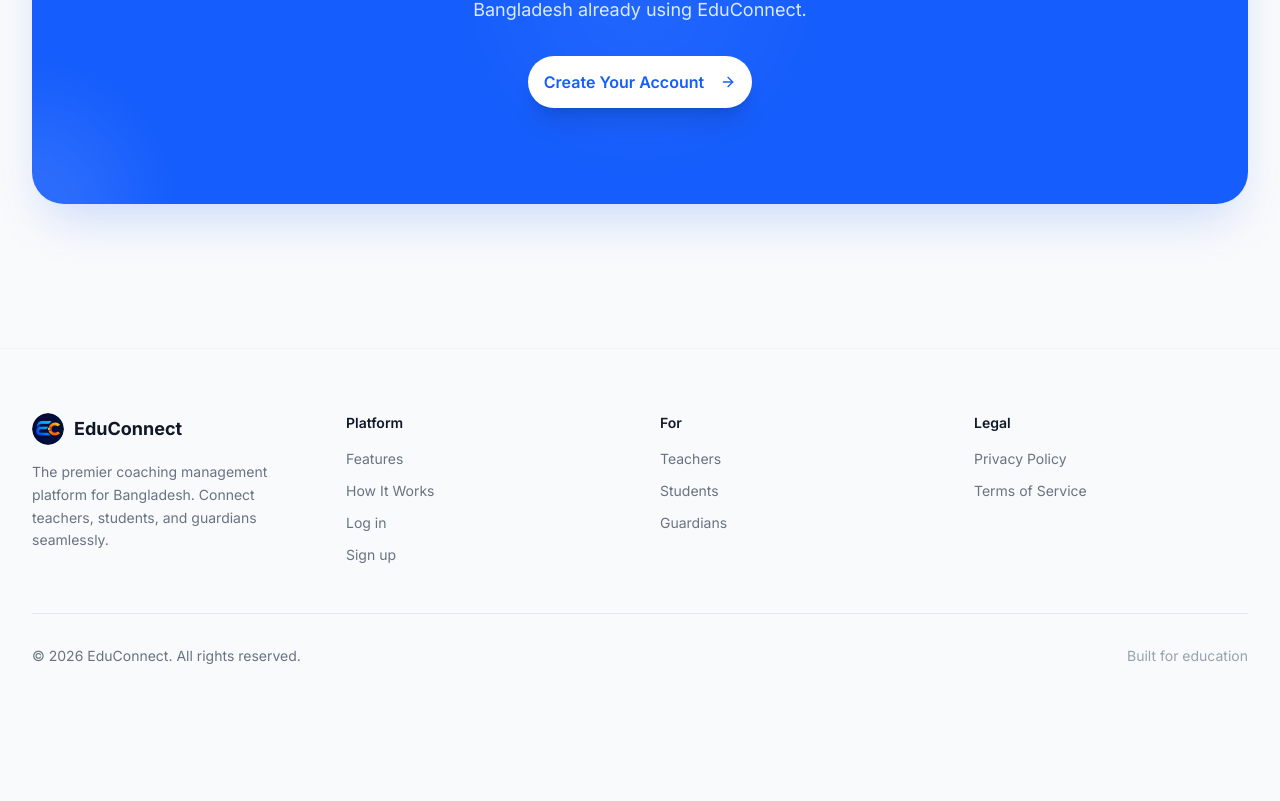
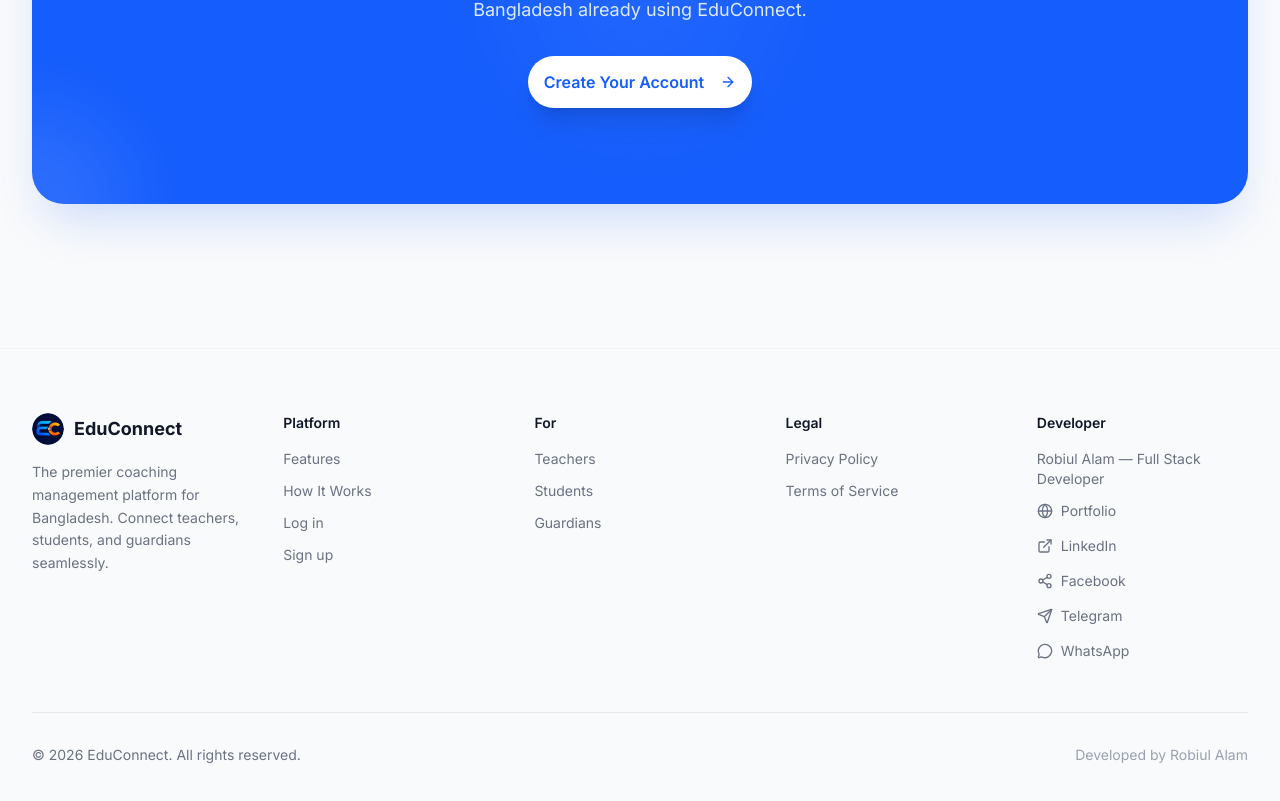
Before and after one commit to robiulalamdev/educonnect-cms-frontend, a Next.js app: page / in a window 1280 px wide. Shown: the part 3656-4457 px from the top of the page. Before the commit the page ends 4386 px from the top, so only its background shows below. Built offline with nearby package versions, Linux system fonts and the light colour scheme; no server answers.

Commit message:
Add developer info to assistant knowledge and website footer

```diff
--- a/components/assistant/assistant-widget.tsx
+++ b/components/assistant/assistant-widget.tsx
@@ -32,6 +32,11 @@ const ROUTE_LINKS: { phrases: string[]; href: string; label: string }[] = [
   { phrases: ["subscription", "package", "packages", "plan"], href: "/dashboard/subscription", label: "Subscription" },
   { phrases: ["review", "reviews", "rating", "ratings"], href: "/dashboard/reviews", label: "Reviews" },
   { phrases: ["enrollment", "enrollments"], href: "/dashboard/enrollments", label: "Enrollments" },
+  { phrases: ["portfolio", "portfolio website", "robiulalamdev", "robiul alam", "robiul"], href: "https://robiulalamdev.vercel.app", label: "Robiul Alam" },
+  { phrases: ["whatsapp"], href: "https://wa.me/8801751299132", label: "WhatsApp" },
+  { phrases: ["linkedin"], href: "https://www.linkedin.com/in/robiulalamdev", label: "LinkedIn" },
+  { phrases: ["telegram"], href: "https://t.me/robiulalamdev", label: "Telegram" },
+  { phrases: ["facebook"], href: "https://www.facebook.com/robiulalamdev", label: "Facebook" },
 ];
 
 function renderContent(content: string): React.ReactNode[] {
--- a/components/layout/footer.tsx
+++ b/components/layout/footer.tsx
@@ -1,12 +1,31 @@
 import Link from "next/link";
 import { ROUTES, SITE } from "@/lib/constants";
 import { BrandLogo } from "@/components/brand-logo";
+import { ExternalLink, Globe, Send, MessageCircle, Share2 } from "lucide-react";
+
+const DEVELOPER = {
+  name: "Robiul Alam",
+  role: "Full Stack Developer",
+  portfolio: "https://robiulalamdev.vercel.app",
+  linkedin: "https://www.linkedin.com/in/robiulalamdev",
+  facebook: "https://www.facebook.com/robiulalamdev",
+  telegram: "https://t.me/robiulalamdev",
+  whatsapp: "https://wa.me/8801751299132",
+};
+
+const developerLinks = [
+  { href: DEVELOPER.portfolio, label: "Portfolio", icon: Globe },
+  { href: DEVELOPER.linkedin, label: "LinkedIn", icon: ExternalLink },
+  { href: DEVELOPER.facebook, label: "Facebook", icon: Share2 },
+  { href: DEVELOPER.telegram, label: "Telegram", icon: Send },
+  { href: DEVELOPER.whatsapp, label: "WhatsApp", icon: MessageCircle },
+];
 
 export function Footer() {
   return (
     <footer className="border-t border-gray-100 dark:border-white/5">
       <div className="mx-auto max-w-7xl px-4 py-16 sm:px-6 lg:px-8">
-        <div className="grid gap-10 md:grid-cols-4">
+        <div className="grid gap-10 sm:grid-cols-2 md:grid-cols-4 lg:grid-cols-5">
           <div className="space-y-4">
             <Link
               href={ROUTES.HOME}
@@ -87,6 +106,30 @@ export function Footer() {
               </li>
             </ul>
           </div>
+
+          <div>
+            <h3 className="text-sm font-semibold text-gray-900 dark:text-white mb-4">
+              Developer
+            </h3>
+            <p className="text-sm text-gray-500 dark:text-gray-400 mb-3">
+              {DEVELOPER.name} — {DEVELOPER.role}
+            </p>
+            <ul className="space-y-3 text-sm">
+              {developerLinks.map(({ href, label, icon: Icon }) => (
+                <li key={label}>
+                  <a
+                    href={href}
+                    target="_blank"
+                    rel="noopener noreferrer"
+                    className="inline-flex items-center gap-2 text-gray-500 dark:text-gray-400 hover:text-gray-900 dark:hover:text-white transition-colors"
+                  >
+                    <Icon className="size-4" />
+                    {label}
+                  </a>
+                </li>
+              ))}
+            </ul>
+          </div>
         </div>
 
         <div className="mt-12 border-t border-gray-200 dark:border-white/5 pt-8 flex flex-col sm:flex-row items-center justify-between gap-4">
@@ -94,7 +137,15 @@ export function Footer() {
             &copy; {new Date().getFullYear()} {SITE.NAME}. All rights reserved.
           </p>
           <p className="text-sm text-gray-400 dark:text-gray-500">
-            Built for education
+            Developed by{" "}
+            <a
+              href={DEVELOPER.portfolio}
+              target="_blank"
+              rel="noopener noreferrer"
+              className="hover:text-gray-900 dark:hover:text-white transition-colors"
+            >
+              {DEVELOPER.name}
+            </a>
           </p>
         </div>
       </div>
--- a/lib/assistant/knowledge.ts
+++ b/lib/assistant/knowledge.ts
@@ -195,4 +195,11 @@ export const KNOWLEDGE_BASE: KnowledgePassage[] = [
     content:
       "Goodbye! It was nice talking with you. I hope you enjoy using EduConnect. Feel free to come back anytime if you need help.",
   },
+  {
+    id: "developer",
+    title: "Developer",
+    keywords: ["who developed", "developer", "who made", "who built", "creator", "owner", "robiul", "alam", "portfolio", "linkedin", "facebook", "telegram", "whatsapp", "contact developer", "developer info", "about developer"],
+    content:
+      "EduConnect was developed by Robiul Alam, a full stack developer from Bangladesh. Robiul is a passionate full stack web developer skilled in building modern web applications. You can find him at his portfolio website: https://robiulalamdev.vercel.app. His social profiles are: LinkedIn, Facebook, and Telegram all use the username robiulalamdev. His WhatsApp number is +8801751299132 (username: robiulalamdev). He is always happy to connect and hear feedback about EduConnect.",
+  },
 ];
```
